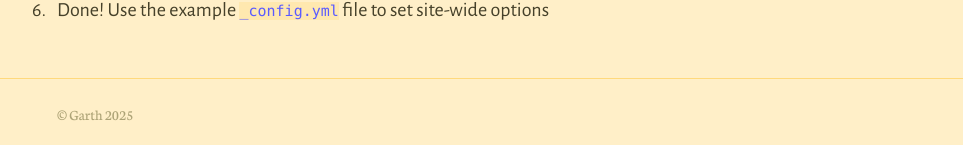
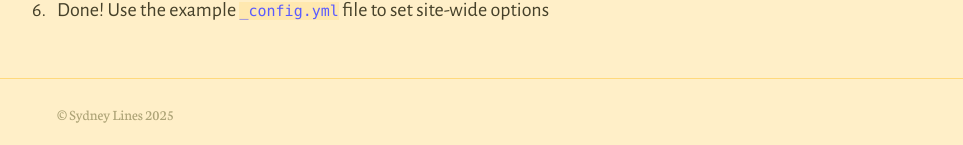
Before and after one commit to sydneylines/gamejournal-garth, a Jekyll site: the page built from about.md, in a window 1280 px wide. Shown: the part 1479-1624 px from the top of the page, without its empty margins (133-1096 px from the left). Built offline with Jekyll 4.4.1, drawn with Linux system fonts in a browser that asks for light colours.

Commit message:
Update _config.yml

```diff
--- a/_config.yml
+++ b/_config.yml
@@ -58,10 +58,10 @@ defaults:
 
 # 7. Site settings
 encoding: utf-8 # Make sure the encoding is right
-title: "Garth" # Site name or title
+title: "Sydney Lines" # Site name or title
 logo: "/assets/dice-logo.png" # Site logo
 # favicon: "/favicon.ico" # Uncomment to add custom favicon, or leave as is to use site logo
 description: "A really basic theme for Jekyll, using the official Jekyll theme implementation" # Site description and default description
-url: "https://garth.darn.es" # Site url
+url: "https://sydneylines.github.io/gamejournal-garth/" # Site url
 baseurl: ""
 lang: en-GB
```
